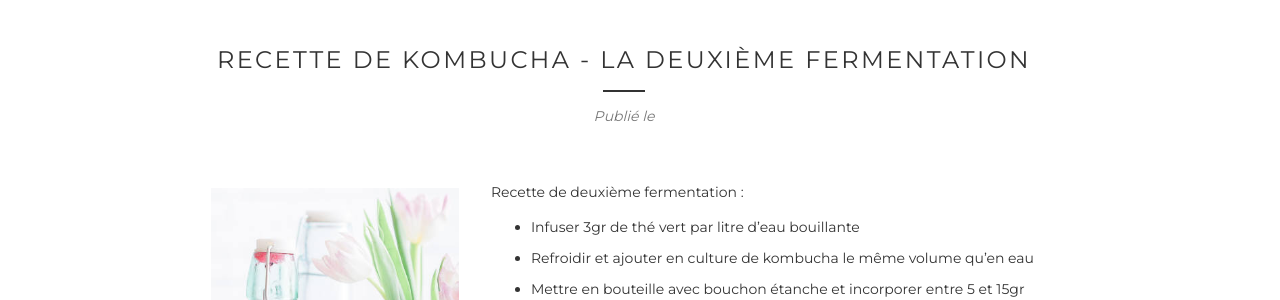
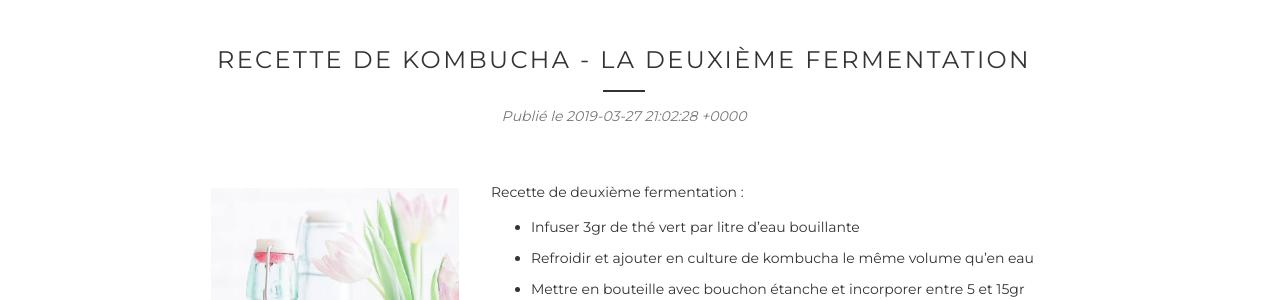
Before and after one commit to ouarez/djodjo-jekyll, a Jekyll site: the page built from _publications/deuxieme-fermentation.md, in a window 1280 px wide. Shown: the part 460-760 px from the top of the page. Built offline with Jekyll 4.4.1, drawn with Linux system fonts in a browser that asks for light colours; nearby versions of some CDN libraries; some web fonts are replaced; a script that is not in the unit is left out.

Commit message:
Update Publications “deuxieme-fermentation”

```diff
--- a/_publications/deuxieme-fermentation.md
+++ b/_publications/deuxieme-fermentation.md
@@ -1,12 +1,15 @@
 ---
-layout: publication
-title: "Publications"
-slogan: "Recettes et articles"
-cover_image: /img/kombucha-cover.jpg
-post_title: "Recette de Kombucha - la deuxième fermentation"
+post_title: Recette de Kombucha - la deuxième fermentation
+post_date: 2019-03-27T21:02:28.809Z
 post_image: /img/deuxieme-fermentation.jpg
 recette_image: /img/recette2.jpg
-description: Cette première recette décrit comment accomplir la première fermentation de kombucha, à l'aide du symbiote (aussi appelé scoby, mère ou champignon).
+layout: publication
+title: Publications
+description: >-
+  Cette première recette décrit comment accomplir la première fermentation de
+  kombucha, à l'aide du symbiote (aussi appelé scoby, mère ou champignon).
+slogan: Recettes et articles
+cover_image: /img/kombucha-cover.jpg
 ---
 Recette de deuxième fermentation :
 
```
